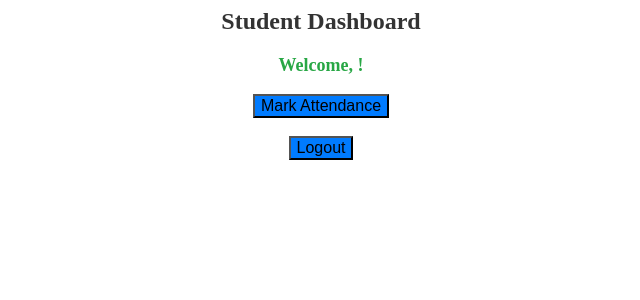
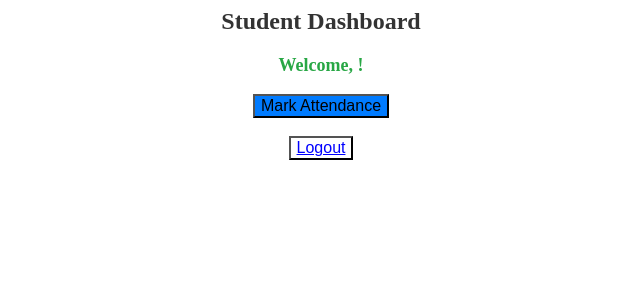
Before and after one commit to Fector101/simple-webauthn-mongodb, a Node server app: page /dashboard in a window 1280 px wide. Shown: the top 300 px of the page, without its empty margins (319-959 px from the left). Run offline with Node 20, Linux system fonts and the light colour scheme; the visitor is signed in with stand-in values (Sample User, id 1); some libraries are stand-ins or nearby versions.

Commit message:
Update student-dashboard.css

```diff
--- a/public/css/student-dashboard.css
+++ b/public/css/student-dashboard.css
@@ -22,3 +22,14 @@
     font-weight: bold;
     color: #28a745;
 }
+form button {
+    background: transparent;
+    text-decoration: underline;
+    color:blue;
+}
+
+form button:hover {
+    background: transparent;
+    color:red;
+    text-decoration: underline;
+}
```
